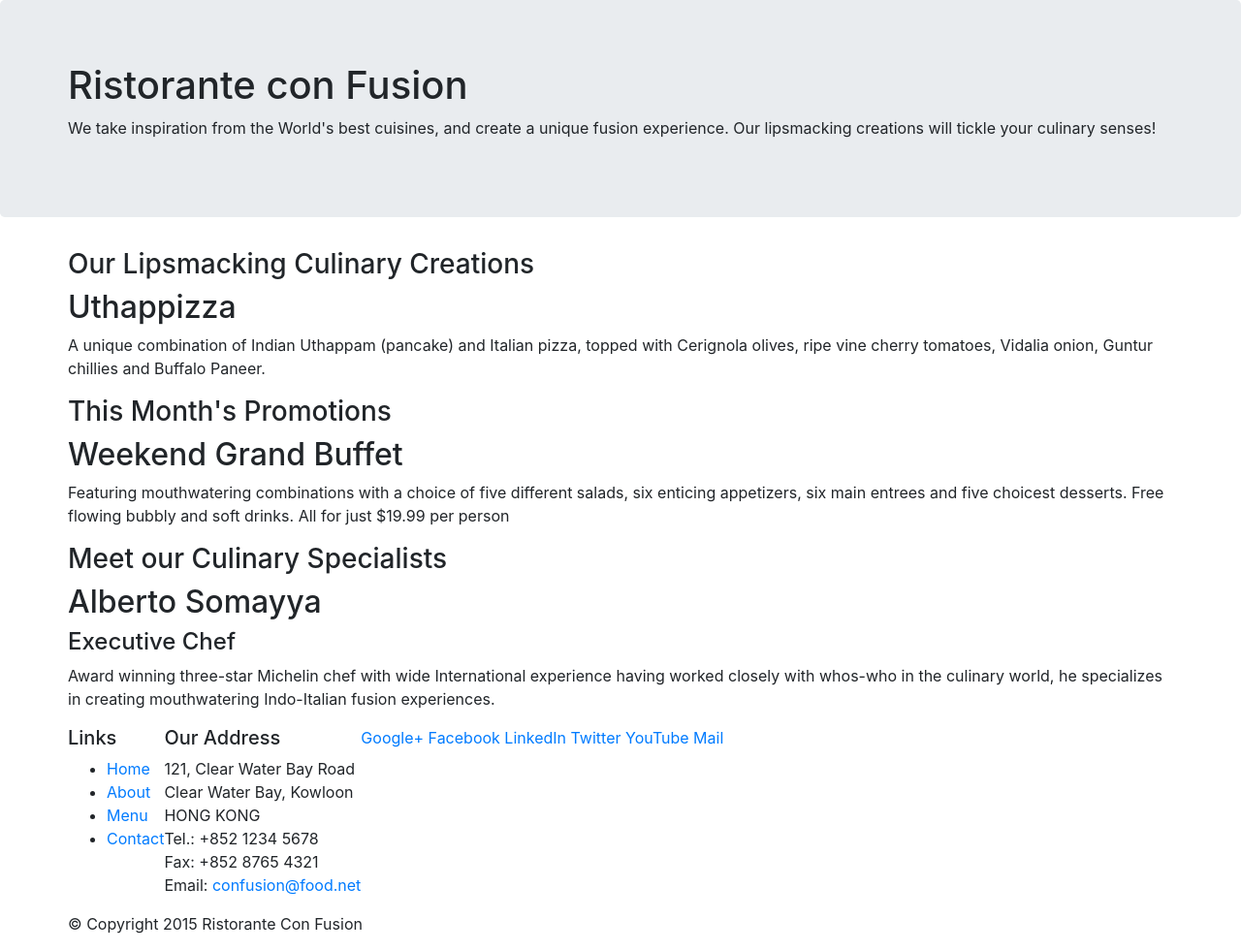
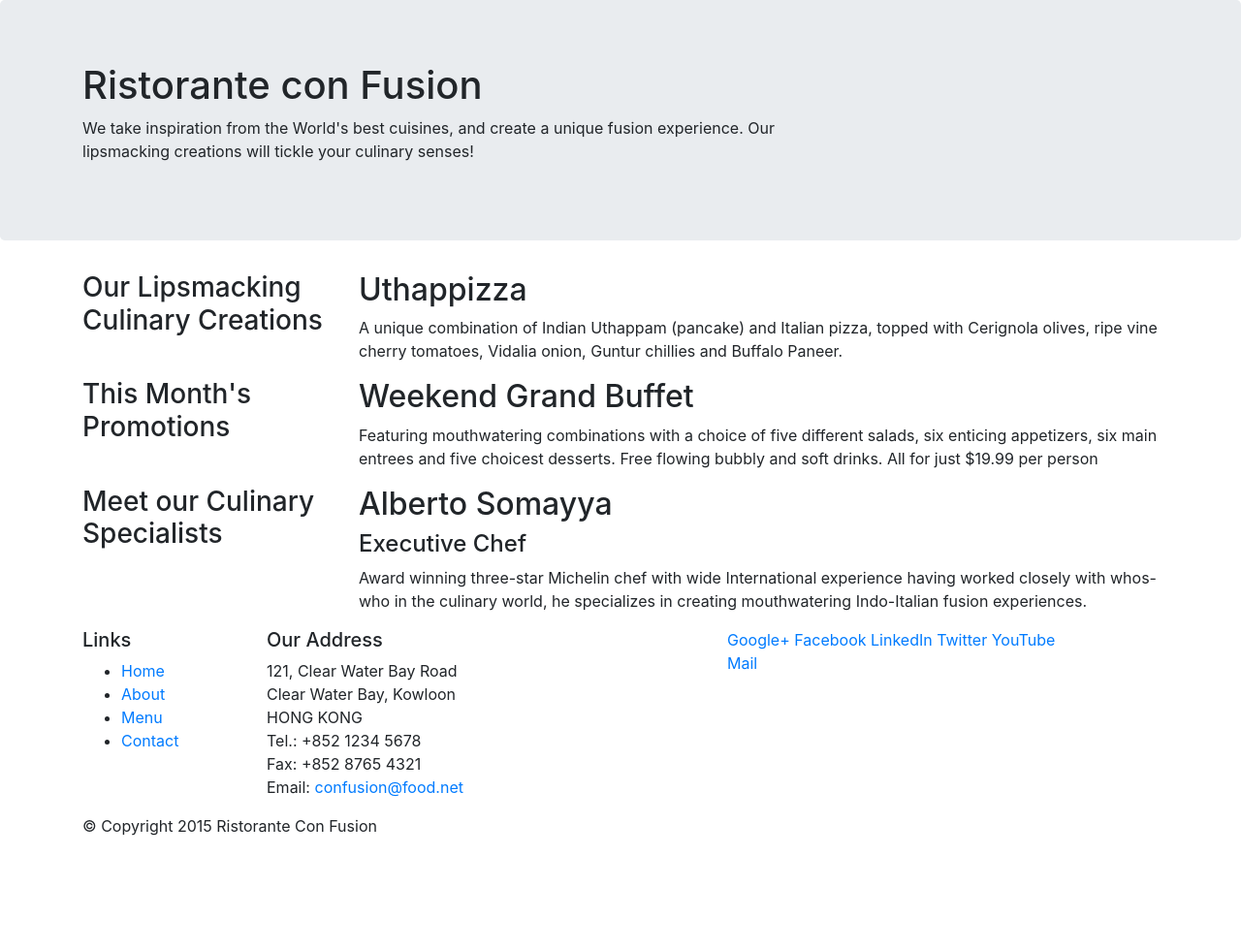
Before and after one commit to Widgetstein/bootstrap4, a website: page Bootstrap4/conFusion/index.html in a window 1280 px wide. Shown: the whole page at 97% size. After the commit the page ends 880 px from the top, so only its background shows below. Drawn offline with nearby package versions, Linux system fonts and the light colour scheme.

Commit message:
End of part 1 bootstrap 4 course

```diff
--- a/Bootstrap4/conFusion/index.html
+++ b/Bootstrap4/conFusion/index.html
@@ -17,11 +17,11 @@
     <header class="jumbotron">
         <div class="container">
             <div class="row">
-                <div>
+                <div class="col-12 col-sm-8">
                     <h1>Ristorante con Fusion</h1>
                     <p>We take inspiration from the World's best cuisines, and create a unique fusion experience. Our lipsmacking creations will tickle your culinary senses!</p>
                 </div>
-                <div>
+                <div class="col col-sm">
                 </div>
             </div>
         </div>
@@ -29,10 +29,10 @@
 
     <div class="container">
         <div class ="row">
-            <div>
+            <div class="col-sm-4 push-sm-8 col-md-3 push-md-9">
                 <h3>Our Lipsmacking Culinary Creations</h3>
             </div>
-            <div>
+            <div class="col-sm pull-sm-4 col-md pull-md-3">
                 <h2>Uthappizza</h2>
                 <p>A unique combination of Indian Uthappam (pancake) and Italian pizza, topped with Cerignola olives, ripe vine cherry tomatoes, Vidalia onion, Guntur chillies and Buffalo Paneer.</p>
             </div>
@@ -40,20 +40,20 @@
 
 
         <div class ="row">
-            <div>
+            <div class="col-sm-4 col-md-3">
                 <h3>This Month's Promotions</h3>
             </div>
-            <div>
+            <div class="col-sm col-md">
                 <h2>Weekend Grand Buffet</h2>
                  <p>Featuring mouthwatering combinations with a choice of five different salads, six enticing appetizers, six main entrees and five choicest desserts. Free flowing bubbly and soft drinks. All for just $19.99 per person </p>
             </div>
         </div>
 
         <div class ="row">
-            <div>
+            <div class="col-sm-4 push-sm-8 col-md-3 push-md-9">
                 <h3>Meet our Culinary Specialists</h3>
             </div>
-            <div>
+            <div class="col-sm pull-sm-4 col-md pull-md-3">
                 <h2>Alberto Somayya</h2>
                 <h4>Executive Chef</h4>
                 <p>Award winning three-star Michelin chef with wide International experience having worked closely with whos-who in the culinary world, he specializes in creating mouthwatering Indo-Italian fusion experiences. </p>
@@ -64,7 +64,7 @@
     <footer>
         <div class="container">
             <div class="row">
-                <div>
+                <div class="col-5 col-sm-2">
                     <h5>Links</h5>
                     <ul>
                         <li><a href="#">Home</a></li>
@@ -73,7 +73,7 @@
                         <li><a href="#">Contact</a></li>
                     </ul>
                 </div>
-                <div>
+                <div class= "col-6 col-sm-5">
                     <h5>Our Address</h5>
                     <address>
 		              121, Clear Water Bay Road<br>
@@ -84,7 +84,7 @@
 		              Email: <a href="mailto:confusion@food.net">confusion@food.net</a>
 		           </address>
                 </div>
-                <div>
+                <div class="col col-sm-4">
                     <div>
                         <a href="http://google.com/+">Google+</a>
                         <a href="http://www.facebook.com/profile.php?id=">Facebook</a>
@@ -96,7 +96,7 @@
                 </div>
            </div>
            <div class="row">
-                <div>
+                <div class="col-auto">
                     <p>© Copyright 2015 Ristorante Con Fusion</p>
                 </div>
            </div>
```
Also changed, not shown: 1 other file.
